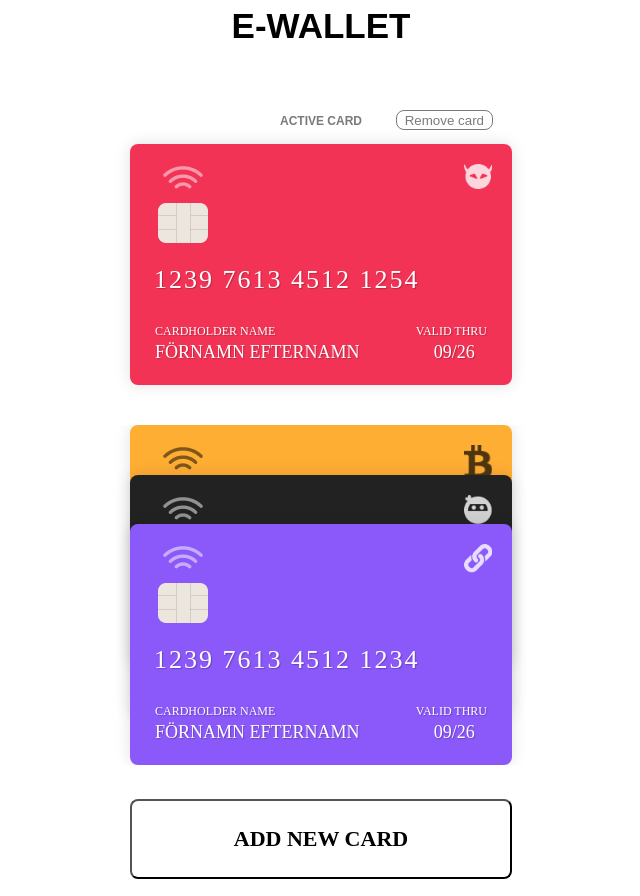
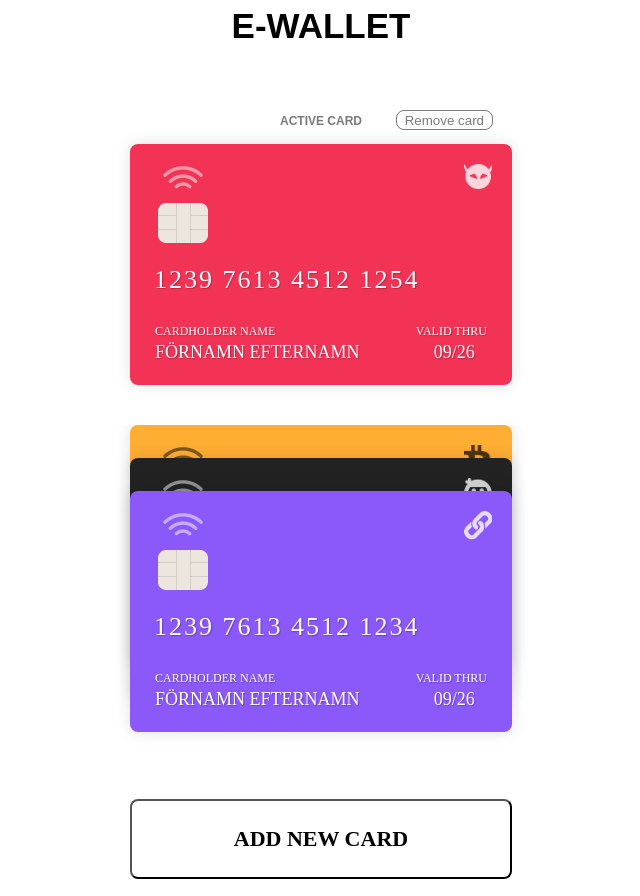
Before and after one commit to GoldenZebras/e-wallet, a React (Vite) app: page / in a window 1280 px wide. Shown: the whole page, without its empty margins (319-959 px from the left). Built offline with nearby package versions, Linux system fonts and the light colour scheme; a web font is replaced by a local one.

Commit message:
Refactored a bit

```diff
--- a/src/components/form/Form.tsx
+++ b/src/components/form/Form.tsx
@@ -14,7 +14,12 @@ interface FormProps {
   validator: () => boolean;
 }
 
-const Form: React.FC<FormProps> = ({ formData, error, handleChange, validator }) => {
+const Form: React.FC<FormProps> = ({
+  formData,
+  error,
+  handleChange,
+  validator,
+}) => {
   const { addCard } = useLocalStorage(STORAGE_KEY, []);
   const navigate = useNavigate();
 
@@ -24,10 +29,7 @@ const Form: React.FC<FormProps> = ({ formData, error, handleChange, validator })
     const isValid = validator();
     if (isValid) {
       const success = addCard({
-        cardNumber: formData.cardNumber,
-        cardHolder: formData.name,
-        expirationDate: formData.valid,
-        vendor: formData.vendor,
+        ...formData,
         active: true,
       });
 
@@ -51,8 +53,8 @@ const Form: React.FC<FormProps> = ({ formData, error, handleChange, validator })
       <label className="form-subtitles">Cardholder name</label>
       <input
         type="text"
-        name="name"
-        value={formData.name}
+        name="cardHolder"
+        value={formData.cardHolder}
         placeholder="FIRSTNAME LASTNAME"
         className="input"
         onChange={(e) => handleChange(e)}
@@ -66,8 +68,8 @@ const Form: React.FC<FormProps> = ({ formData, error, handleChange, validator })
             type="text"
             className="input v-c"
             placeholder="MM/YY"
-            value={formData.valid}
-            name="valid"
+            value={formData.expirationDate}
+            name="expirationDate"
             onChange={(e) => handleChange(e)}
             maxLength={5}
           />
@@ -94,7 +96,10 @@ const Form: React.FC<FormProps> = ({ formData, error, handleChange, validator })
         defaultValue={''}>
         <option value="" disabled hidden></option>
         {selectItems.map((item, index) => (
-          <option key={index} value={item.value} className={`option ${item.value}`}>
+          <option
+            key={index}
+            value={item.value}
+            className={`option ${item.value}`}>
             {item.label}
           </option>
         ))}
--- /dev/null
+++ b/src/components/list/CardList.tsx
@@ -0,0 +1,33 @@
+import { CardProps } from '../../models/CardProps';
+import Card from '../card/Card';
+import React, { useEffect, useState } from 'react';
+import './cardList.scss';
+
+interface CardListProps {
+  cards: CardProps[];
+  onCardClick: (nmbr: string) => void;
+}
+
+const CardList: React.FC<CardListProps> = ({ cards, onCardClick }) => {
+  const [listOfCards, setListOfCards] = useState<Array<CardProps>>(cards);
+
+  useEffect(() => {
+    setListOfCards(() => {
+      return cards.filter((card) => !card.active);
+    });
+  }, [cards]);
+
+  return (
+    <div className="card__container--list">
+      {listOfCards?.map((card: CardProps, index: number) => (
+        <div
+          key={index}
+          className={`card__container--list-item-${cards.length}`}
+          onClick={() => onCardClick(card.cardNumber)}>
+          <Card {...card} />
+        </div>
+      ))}
+    </div>
+  );
+};
+export default CardList;
--- /dev/null
+++ b/src/components/list/cardList.scss
@@ -0,0 +1,26 @@
+.card__container--list {
+    $listHeight: 21.25rem;
+    border-radius: 0.5rem 0.5rem 0 0;
+    height: $listHeight;
+    width: 25.875rem;
+    overflow-y: hidden;
+    position: relative;
+    display: flex;
+    flex-direction: column;
+    align-items: center;
+
+
+    @for $cards from 1 through 10 {
+        &-item-#{$cards} {
+            $totalMargin: if($cards > 1, ($listHeight - 15.063rem * $cards) / ($cards - 1), 0);
+
+                flex-shrink: 0;
+
+                @for $n from 1 through $cards {
+                    &:nth-child(#{$n}) {
+                        margin-top: if($n == 1, 0, $totalMargin);
+                    }
+                }
+        }
+    }
+}
--- a/src/constants/CardList.ts
+++ b/src/constants/InitialCards.ts
@@ -1,6 +1,6 @@
 import { CardProps } from '../models/CardProps';
 
-export const CardList: CardProps[] = [
+export const InitialCards: CardProps[] = [
   {
     cardNumber: '1239761345121333',
     cardHolder: 'FÖRNAMN EFTERNAMN',
--- a/src/hooks/useLocalStorage.ts
+++ b/src/hooks/useLocalStorage.ts
@@ -1,68 +1,65 @@
 import { useState, useEffect } from 'react';
 import { CardProps } from '../models/CardProps';
 
-const useLocalStorage = (key: string, initialValue: CardProps[]) => {
-  const [value, setValue] = useState<CardProps[]>(() => {
-    const storedValue = localStorage.getItem(key);
-    return storedValue ? JSON.parse(storedValue) : initialValue;
-  });
-  const [activeCard, setActiveCard] = useState<CardProps | undefined>(() => {
-    const storedValue = localStorage.getItem(key);
-    const parsedValue: CardProps[] = storedValue ? JSON.parse(storedValue) : initialValue;
-    return parsedValue.find((card) => card.active);
+const useLocalStorage = (key: string, initialCards: CardProps[]) => {
+  const [cards, setCards] = useState<CardProps[]>(() => {
+    const storedCards = localStorage.getItem(key);
+    return storedCards ? JSON.parse(storedCards) : initialCards;
   });
 
-  const [inactiveCards, setInactiveCards] = useState<CardProps[]>(
-    value.filter((card) => !card.active)
-  );
+  const [activeCard, setActiveCard] = useState<CardProps | undefined>(() => {
+    const storedCards = localStorage.getItem(key);
+    const parsedCards: CardProps[] = storedCards
+      ? JSON.parse(storedCards)
+      : initialCards;
+    return parsedCards.find((card) => card.active);
+  });
 
   useEffect(() => {
-    localStorage.setItem(key, JSON.stringify(value));
-  }, [value]);
+    localStorage.setItem(key, JSON.stringify(cards));
+  }, [cards]);
 
   const addCard = (card: CardProps) => {
     let isSuccess: boolean = true;
-    setValue((prevValue) => {
-      const cardExists = prevValue.some((c) => c.cardNumber === card.cardNumber);
+    setCards((prevCards) => {
+      const cardExists = prevCards.some(
+        (c) => c.cardNumber === card.cardNumber
+      );
       if (cardExists) {
         alert(`Card with card number ${card.cardNumber} already exists.`);
         isSuccess = false;
-        return prevValue;
+        return prevCards;
       }
-      const updatedValue = prevValue.map((c) => ({ ...c, active: false }));
+      const updatedCards = prevCards.map((c) => ({ ...c, active: false }));
 
       setActiveCard(card);
-      setInactiveCards(updatedValue);
-      return [...updatedValue, card];
+      return [...updatedCards, card];
     });
     return isSuccess;
   };
 
   const removeCard = () => {
-    setValue((prevValue) => {
-      const updatedValue = prevValue.filter((card) => !card.active);
-      return updatedValue;
+    setCards((prevCards) => {
+      const updatedCards = prevCards.filter((card) => !card.active);
+      return updatedCards;
     });
     setActiveCard(undefined);
-    setInactiveCards(value.filter((card) => !card.active));
   };
 
   const setActiveCardFunc = (cardNumber: string) => {
-    setValue((prevValue) => {
-      const updatedValue = prevValue.map((card) => ({
+    setCards((prevCards) => {
+      const updatedCards = prevCards.map((card) => ({
         ...card,
         active: cardNumber === card.cardNumber,
       }));
-      const newActiveCard = updatedValue.find((card) => card.active);
-      const newInactiveCards = updatedValue.filter((card) => !card.active);
+      const newActiveCard = updatedCards.find((card) => card.active);
 
       setActiveCard(newActiveCard);
-      setInactiveCards(newInactiveCards);
-      return updatedValue;
+      return updatedCards;
     });
   };
 
-  return { removeCard, addCard, setActiveCardFunc, activeCard, inactiveCards };
+  return { removeCard, addCard, setActiveCardFunc, activeCard, cards };
 };
 
 export default useLocalStorage;
--- a/src/models/FormData.ts
+++ b/src/models/FormData.ts
@@ -1,7 +1,7 @@
 export type FormData = {
-  name: string;
+  cardHolder: string;
   cardNumber: string;
-  valid: string;
+  expirationDate: string;
   ccv: string;
   vendor: string;
 };
--- a/src/pages/AddCard.tsx
+++ b/src/pages/AddCard.tsx
@@ -12,15 +12,20 @@ const AddCard = () => {
   return (
     <main className="main-add-cards">
       <div className="title">Add a new bank card</div>
-      <img src={backbtn} alt="back-btn" className="back-btn" onClick={() => navigate('/')} />
+      <img
+        src={backbtn}
+        alt="back-btn"
+        className="back-btn"
+        onClick={() => navigate('/')}
+      />
       <p className="new-card-title">New card</p>
-      <Card
-        cardNumber={formData.cardNumber}
-        cardHolder={formData.name}
-        expirationDate={formData.valid}
-        vendor={formData.vendor}
+      <Card {...formData} />
+      <Form
+        formData={formData}
+        error={error}
+        handleChange={handleChange}
+        validator={validator}
       />
-      <Form formData={formData} error={error} handleChange={handleChange} validator={validator} />
     </main>
   );
 };
--- a/src/pages/Home.tsx
+++ b/src/pages/Home.tsx
@@ -1,15 +1,15 @@
 import Card from '../components/card/Card';
-import { CardList } from '../constants/CardList';
+import { InitialCards } from '../constants/InitialCards';
 import useLocalStorage from '../hooks/useLocalStorage';
 import { STORAGE_KEY } from '../constants/StorageKey';
-import { CardProps } from '../models/CardProps';
 import Button from '../components/button/Button';
 import './home.scss';
+import CardList from '../components/list/CardList';
 
 const Home = () => {
-  const { removeCard, setActiveCardFunc, activeCard, inactiveCards } = useLocalStorage(
+  const { removeCard, setActiveCardFunc, activeCard, cards } = useLocalStorage(
     STORAGE_KEY,
-    CardList
+    InitialCards
   );
 
   return (
@@ -24,33 +24,19 @@ const Home = () => {
         ) : null}
       </h2>
       <div className="card__container--activeCard">
-        {activeCard ? (
-          <Card
-            cardNumber={activeCard.cardNumber}
-            cardHolder={activeCard.cardHolder}
-            expirationDate={activeCard.expirationDate}
-            vendor={activeCard.vendor}
-          />
-        ) : (
-          <p>No active card.</p>
-        )}
+        {activeCard ? <Card {...activeCard} /> : <p>No active card.</p>}
       </div>
-      <div className="card__container--list">
-        {inactiveCards?.map((card: CardProps, index: number) => (
-          <div
-            key={index}
-            className={`card__container--list-item-${inactiveCards.length}`}
-            onClick={() => setActiveCardFunc(card.cardNumber)}>
-            <Card
-              cardNumber={card.cardNumber}
-              cardHolder={card.cardHolder}
-              expirationDate={card.expirationDate}
-              vendor={card.vendor}
-            />
-          </div>
-        ))}
-      </div>
-      <Button className="addbutton" title={'Add new card'} filled={false} to={'/addcard'} />
+
+      <CardList
+        onCardClick={(nmbr: string) => setActiveCardFunc(nmbr)}
+        cards={cards}
+      />
+      <Button
+        className="addbutton"
+        title={'Add new card'}
+        filled={false}
+        to={'/addcard'}
+      />
     </div>
   );
 };
```
Also changed, not shown: src/hooks/useFormValidator.ts (+33 -18 lines).
